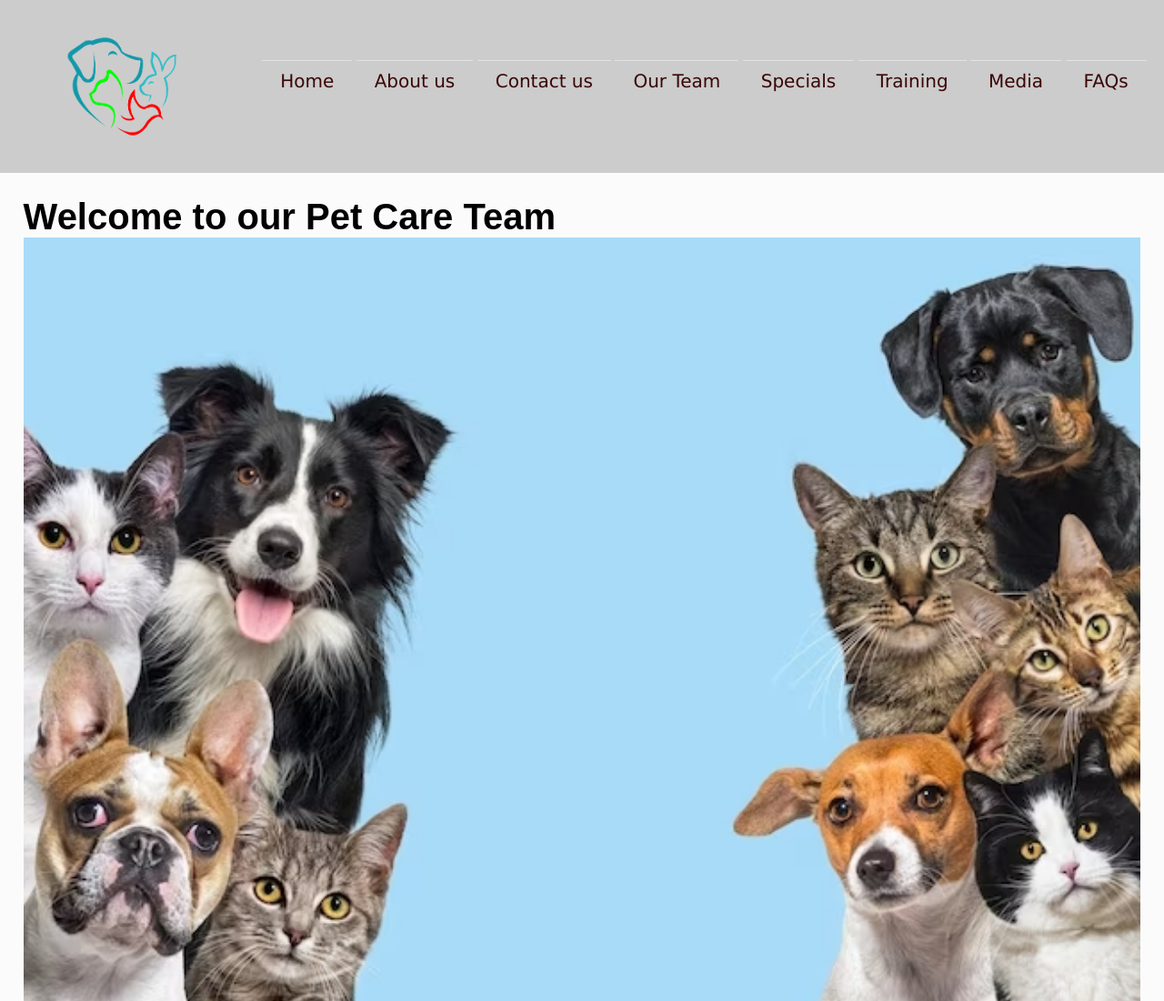
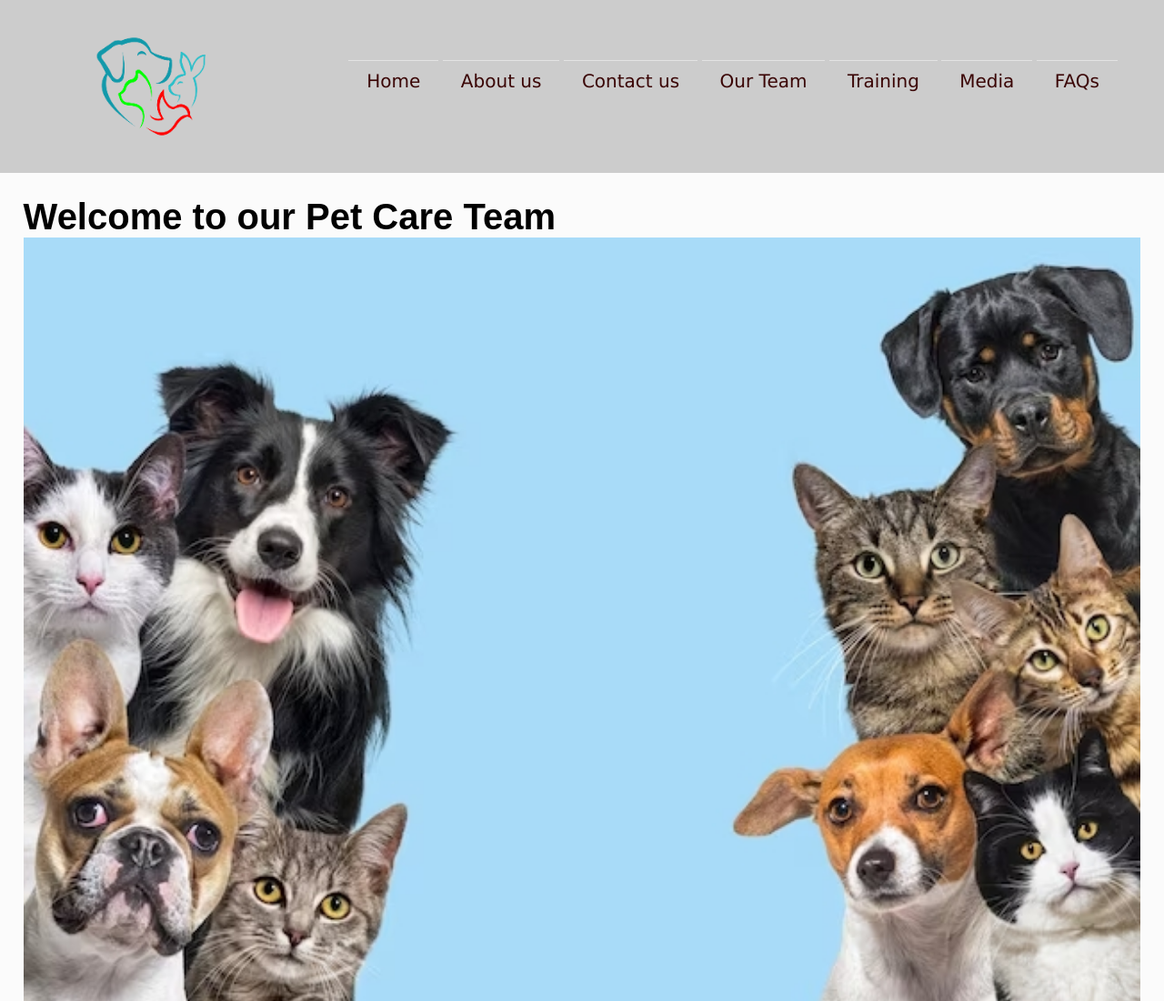
Before and after one commit to LCF2312/lcf2312.github.io, a plain HTML site: page Team.html in a window 1280 px wide. Shown: the top 1100 px of the page at 91% size. Drawn offline with Linux system fonts and the light colour scheme.

Commit message:
Update Team.html

```diff
--- a/Team.html
+++ b/Team.html
@@ -23,7 +23,6 @@
                     <li><a href="about.html">About us</a></li>
                     <li><a href="Contact.html">Contact us</a></li>
                     <li><a href="Team.html">Our Team</a></li>
-                    <li><a href="specials.html">Specials</a></li>
                     <li><a href="Training.html">Training</a></li>
                     <li><a href="Media.html">Media</a></li>
                     <li><a href="FAQs.html">FAQs</a></li>
```
